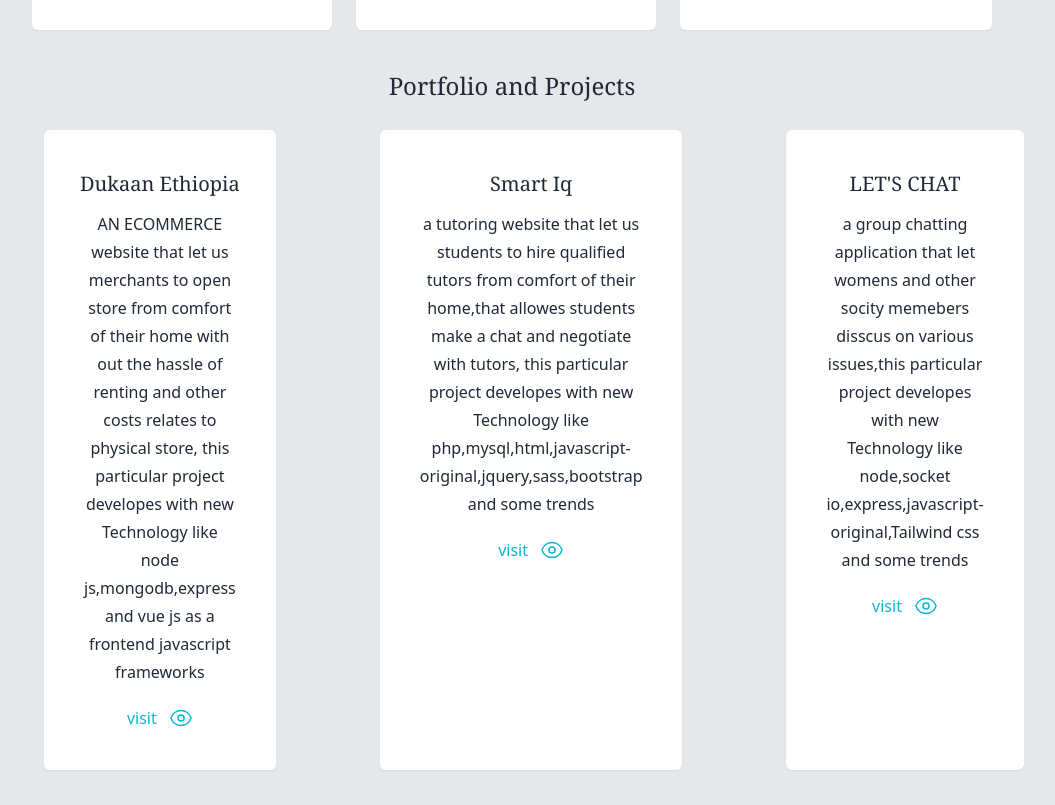
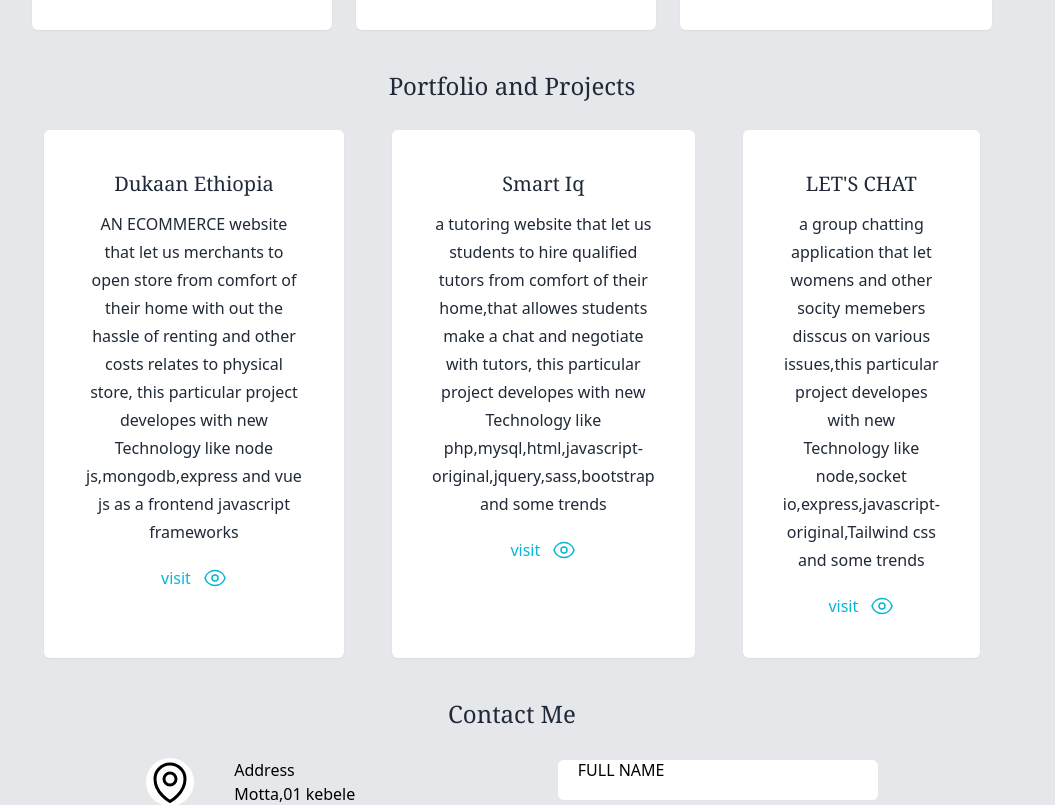
Before and after one commit to bamlakugetachew1/profilefrontend, a Vue app: page / in a window 1280 px wide. Shown: the part 1420-2225 px from the top of the page, without its empty margins (128-1183 px from the left). Built offline with nearby package versions, Linux system fonts and the light colour scheme.

Commit message:
Update App.vue

```diff
--- a/src/App.vue
+++ b/src/App.vue
@@ -346,7 +346,7 @@ export default {
           Portfolio and Projects
         </h3>
 
-        <div class="lg:flex gap-10">
+        <div class="lg:flex justify-between gap-3">
           <div
             :class="this.display == 0 ? 'bg-zinc-400' : 'bg-white'"
             class="pt-5 rounded-md mx-3 shadow-sm"
```
